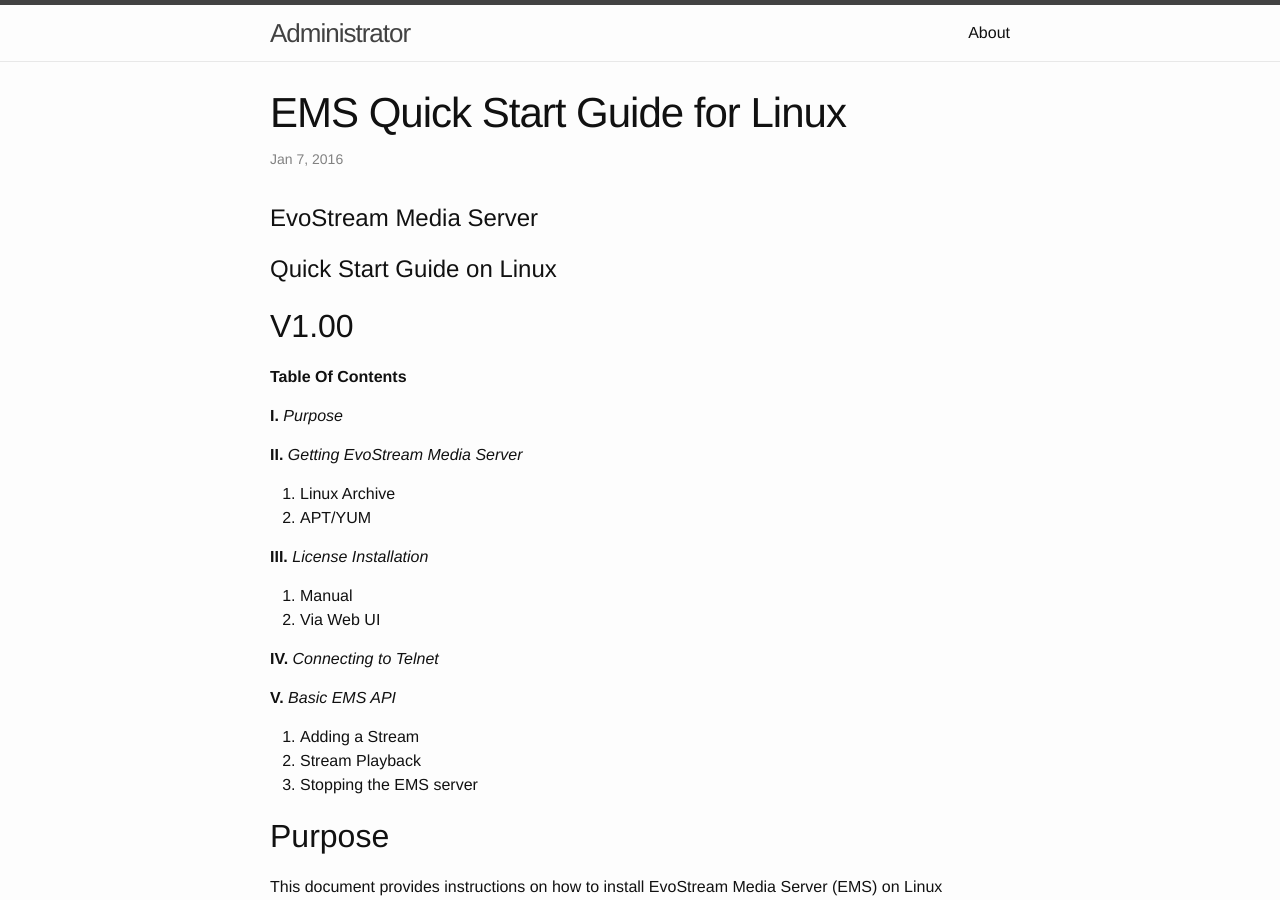
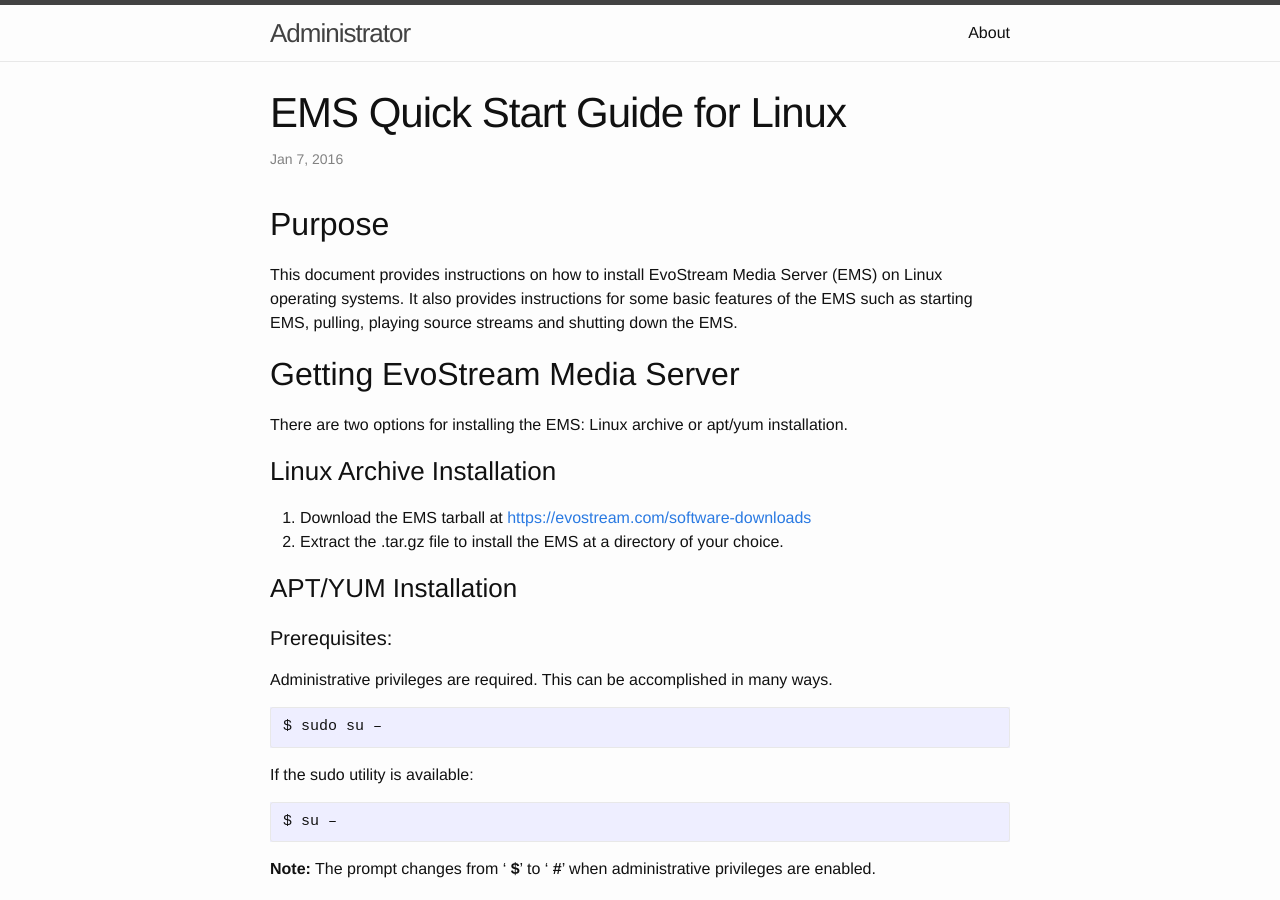
Before and after one commit to EvoStream/EvoStream.github.io, a Jekyll site: the page built from _posts/2016-01-07-ems-quick-start-guide-linux.md, in a window 1280 px wide and 900 px high. Built offline with Jekyll 4.4.1, drawn with Linux system fonts in a browser that asks for light colours.

Commit message:
Removed table of contents from quick-start-guide-linux.md

```diff
--- a/_posts/2016-01-07-ems-quick-start-guide-linux.md
+++ b/_posts/2016-01-07-ems-quick-start-guide-linux.md
@@ -4,32 +4,6 @@
 date:   2016-01-07 14:46:00 +0800
 categories: jekyll update
 ---
-
-# EvoStream Media Server
-# Quick Start Guide on Linux
-## V1.00
-
-**Table Of Contents**
-
-**I.** *Purpose*
-
-**II.** *Getting EvoStream Media Server*
-
-1. Linux Archive
-2. APT/YUM
-
-**III.** *License Installation*
-
-1. Manual
-2. Via Web UI
-
-**IV.** *Connecting to Telnet*
-
-**V.** *Basic EMS API*
-
-1. Adding a Stream
-2. Stream Playback
-3. Stopping the EMS server
 
 ## Purpose
 
```
